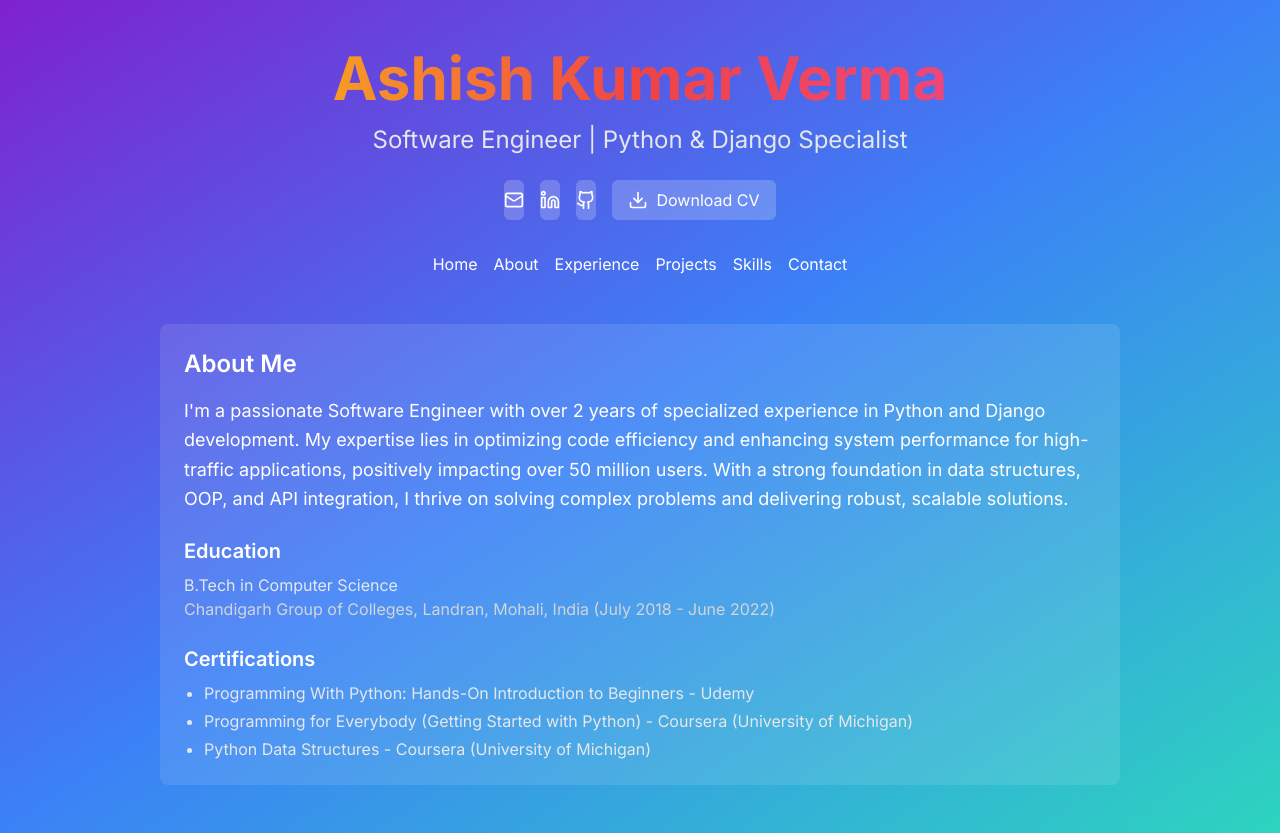
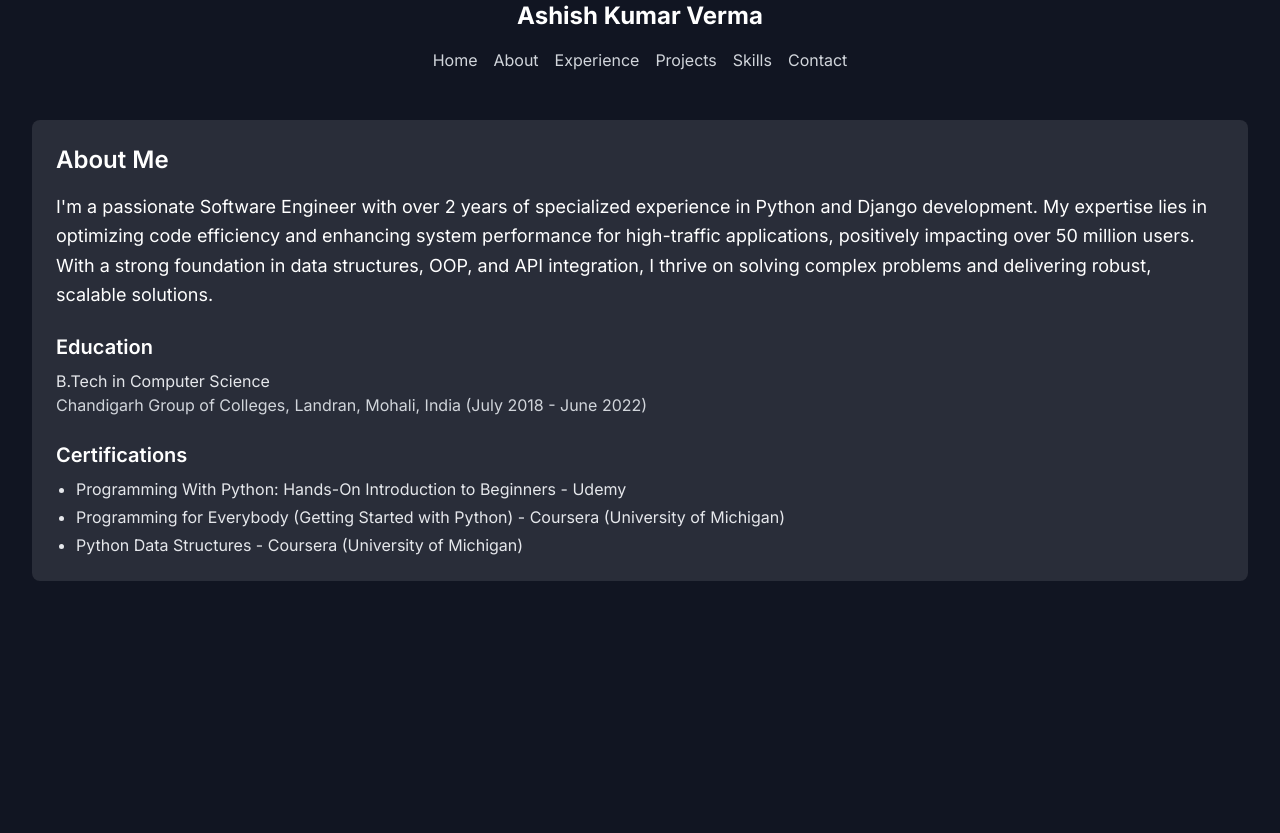
Before and after one commit to ashishcrossml/Portfolio, a Next.js app: page /about in a window 1280 px wide. After the commit the page ends 800 px from the top, so only its background shows below. Built offline with nearby package versions, Linux system fonts and the light colour scheme.

Commit message:
ui changes

```diff
--- a/src/app/globals.css
+++ b/src/app/globals.css
@@ -2,70 +2,19 @@
 @tailwind components;
 @tailwind utilities;
 
-body {
-  font-family: Arial, Helvetica, sans-serif;
+:root {
+  --background: 226 32% 10%;
+  --foreground: 210 40% 98%;
+  --card: 226 32% 12%;
+  --card-foreground: 210 40% 98%;
+  --border: 226 32% 20%;
+  --primary: 210 100% 50%;
+  --primary-foreground: 210 40% 98%;
 }
 
-@layer utilities {
-  .text-balance {
-    text-wrap: balance;
-  }
-}
-
-@layer base {
-  :root {
-    --background: 0 0% 100%;
-    --foreground: 0 0% 3.9%;
-    --card: 0 0% 100%;
-    --card-foreground: 0 0% 3.9%;
-    --popover: 0 0% 100%;
-    --popover-foreground: 0 0% 3.9%;
-    --primary: 0 0% 9%;
-    --primary-foreground: 0 0% 98%;
-    --secondary: 0 0% 96.1%;
-    --secondary-foreground: 0 0% 9%;
-    --muted: 0 0% 96.1%;
-    --muted-foreground: 0 0% 45.1%;
-    --accent: 0 0% 96.1%;
-    --accent-foreground: 0 0% 9%;
-    --destructive: 0 84.2% 60.2%;
-    --destructive-foreground: 0 0% 98%;
-    --border: 0 0% 89.8%;
-    --input: 0 0% 89.8%;
-    --ring: 0 0% 3.9%;
-    --chart-1: 12 76% 61%;
-    --chart-2: 173 58% 39%;
-    --chart-3: 197 37% 24%;
-    --chart-4: 43 74% 66%;
-    --chart-5: 27 87% 67%;
-    --radius: 0.5rem;
-  }
-  .dark {
-    --background: 0 0% 3.9%;
-    --foreground: 0 0% 98%;
-    --card: 0 0% 3.9%;
-    --card-foreground: 0 0% 98%;
-    --popover: 0 0% 3.9%;
-    --popover-foreground: 0 0% 98%;
-    --primary: 0 0% 98%;
-    --primary-foreground: 0 0% 9%;
-    --secondary: 0 0% 14.9%;
-    --secondary-foreground: 0 0% 98%;
-    --muted: 0 0% 14.9%;
-    --muted-foreground: 0 0% 63.9%;
-    --accent: 0 0% 14.9%;
-    --accent-foreground: 0 0% 98%;
-    --destructive: 0 62.8% 30.6%;
-    --destructive-foreground: 0 0% 98%;
-    --border: 0 0% 14.9%;
-    --input: 0 0% 14.9%;
-    --ring: 0 0% 83.1%;
-    --chart-1: 220 70% 50%;
-    --chart-2: 160 60% 45%;
-    --chart-3: 30 80% 55%;
-    --chart-4: 280 65% 60%;
-    --chart-5: 340 75% 55%;
-  }
+body {
+  background-color: hsl(var(--background));
+  color: hsl(var(--foreground));
 }
 
 @layer base {
--- a/src/app/layout.tsx
+++ b/src/app/layout.tsx
@@ -17,38 +17,20 @@ export default function RootLayout({
 }) {
   return (
     <html lang="en">
-      <body className={`${inter.className} min-h-screen bg-gradient-to-br from-purple-700 via-blue-500 to-teal-400 text-white`}>
-        <div className="max-w-5xl mx-auto py-12 px-4 sm:px-6 lg:px-8">
-          <header className="text-center mb-12 relative">
-            <h1 className="text-6xl font-bold mb-4 bg-clip-text text-transparent bg-gradient-to-r from-yellow-400 via-red-500 to-pink-500">
+      <body className={`${inter.className} min-h-screen bg-[#0f172a] text-gray-300`}>
+        <div className="max-w-6xl mx-auto py-8 px-4 sm:px-6 lg:px-8">
+          <header className="flex flex-col md:flex-row justify-between items-center mb-12">
+            <Link href="/" className="text-2xl font-bold text-white mb-4 md:mb-0">
               Ashish Kumar Verma
-            </h1>
-            <p className="text-2xl mb-6 text-gray-200">
-              Software Engineer | Python & Django Specialist
-            </p>
-            <div className="flex justify-center space-x-4 mb-8">
-              <Link href="mailto:ashish20301@gmail.com" aria-label="Email" className="inline-flex items-center justify-center w-10 h-10 rounded-md bg-white bg-opacity-20 hover:bg-opacity-30 transition-colors duration-200">
-                <Mail className="h-5 w-5" />
-              </Link>
-              <Link href="https://www.linkedin.com/in/ashish-kumar-verma/" target="_blank" rel="noopener noreferrer" aria-label="LinkedIn" className="inline-flex items-center justify-center w-10 h-10 rounded-md bg-white bg-opacity-20 hover:bg-opacity-30 transition-colors duration-200">
-                <Linkedin className="h-5 w-5" />
-              </Link>
-              <Link href="https://github.com/ASHISH20301/ASHISH20301" target="_blank" rel="noopener noreferrer" aria-label="GitHub" className="inline-flex items-center justify-center w-10 h-10 rounded-md bg-white bg-opacity-20 hover:bg-opacity-30 transition-colors duration-200">
-                <Github className="h-5 w-5" />
-              </Link>
-              <Link href="https://drive.google.com/file/d/1csjvSXbYmBZiwM5AQT9xF9gRIZurJ2BN/view?usp=drive_link" target="_blank" rel="noopener noreferrer" className="inline-flex items-center justify-center px-4 py-2 rounded-md bg-white bg-opacity-20 hover:bg-opacity-30 transition-colors duration-200">
-                <Download className="h-5 w-5 mr-2" />
-                Download CV
-              </Link>
-            </div>
+            </Link>
             <nav>
               <ul className="flex justify-center space-x-4">
-                <li><Link href="/" className="hover:text-yellow-300">Home</Link></li>
-                <li><Link href="/about" className="hover:text-yellow-300">About</Link></li>
-                <li><Link href="/experience" className="hover:text-yellow-300">Experience</Link></li>
-                <li><Link href="/projects" className="hover:text-yellow-300">Projects</Link></li>
-                <li><Link href="/skills" className="hover:text-yellow-300">Skills</Link></li>
-                <li><Link href="/contact" className="hover:text-yellow-300">Contact</Link></li>
+                <li><Link href="/" className="hover:text-white transition-colors">Home</Link></li>
+                <li><Link href="/about" className="hover:text-white transition-colors">About</Link></li>
+                <li><Link href="/experience" className="hover:text-white transition-colors">Experience</Link></li>
+                <li><Link href="/projects" className="hover:text-white transition-colors">Projects</Link></li>
+                <li><Link href="/skills" className="hover:text-white transition-colors">Skills</Link></li>
+                <li><Link href="/contact" className="hover:text-white transition-colors">Contact</Link></li>
               </ul>
             </nav>
           </header>
--- a/src/app/page.js
+++ b/src/app/page.js
@@ -1,27 +1,36 @@
 import Link from 'next/link'
 import { Button } from "@/components/ui/button"
-import { Card, CardContent } from "@/components/ui/card"
-import { Mail } from "lucide-react"
+import { Github, Linkedin, Mail } from "lucide-react"
 
 export default function Home() {
   return (
-    <div className="text-center">
-      <h2 className="text-3xl font-semibold mb-6">Welcome to My Portfolio</h2>
-      <p className="text-xl mb-8">
-        Explore my work, skills, and experiences through the navigation above.
+    <div className="min-h-[80vh] flex flex-col justify-center">
+      <h1 className="text-4xl md:text-6xl font-bold text-white mb-6">
+        Hi, I&apos;m <span className="text-blue-500">Ashish Kumar Verma</span>
+      </h1>
+      <p className="text-xl md:text-2xl mb-8 max-w-2xl">
+        A Software Engineer specializing in Python & Django development, focused on building efficient and scalable backend solutions.
       </p>
-      <Card className="bg-white bg-opacity-10 border-none text-white">
-        <CardContent className="flex flex-col sm:flex-row justify-between items-center p-6">
-          <p className="text-lg mb-4 sm:mb-0">
-            I&apos;m always open to new opportunities and collaborations. Feel free to reach out!
-          </p>
-          <Button size="lg" variant="secondary" asChild>
-            <Link href="mailto:ashish20301@gmail.com">
-              <Mail className="mr-2 h-5 w-5" /> Contact Me
-            </Link>
+      <div className="flex space-x-4">
+        <Link href="https://github.com/ASHISH20301">
+          <Button variant="outline" size="lg" className="bg-transparent border-gray-700 hover:border-blue-500 hover:text-blue-500">
+            <Github className="mr-2" />
+            GitHub
           </Button>
-        </CardContent>
-      </Card>
+        </Link>
+        <Link href="https://www.linkedin.com/in/ashish-kumar-verma/">
+          <Button variant="outline" size="lg" className="bg-transparent border-gray-700 hover:border-blue-500 hover:text-blue-500">
+            <Linkedin className="mr-2" />
+            LinkedIn
+          </Button>
+        </Link>
+        <Link href="mailto:ashish20301@gmail.com">
+          <Button variant="outline" size="lg" className="bg-transparent border-gray-700 hover:border-blue-500 hover:text-blue-500">
+            <Mail className="mr-2" />
+            Email
+          </Button>
+        </Link>
+      </div>
     </div>
   )
 }
--- a/tailwind.config.js
+++ b/tailwind.config.js
@@ -12,50 +12,10 @@ module.exports = {
   		colors: {
   			background: 'hsl(var(--background))',
   			foreground: 'hsl(var(--foreground))',
-  			card: {
-  				DEFAULT: 'hsl(var(--card))',
-  				foreground: 'hsl(var(--card-foreground))'
-  			},
-  			popover: {
-  				DEFAULT: 'hsl(var(--popover))',
-  				foreground: 'hsl(var(--popover-foreground))'
-  			},
-  			primary: {
-  				DEFAULT: 'hsl(var(--primary))',
-  				foreground: 'hsl(var(--primary-foreground))'
-  			},
-  			secondary: {
-  				DEFAULT: 'hsl(var(--secondary))',
-  				foreground: 'hsl(var(--secondary-foreground))'
-  			},
-  			muted: {
-  				DEFAULT: 'hsl(var(--muted))',
-  				foreground: 'hsl(var(--muted-foreground))'
-  			},
-  			accent: {
-  				DEFAULT: 'hsl(var(--accent))',
-  				foreground: 'hsl(var(--accent-foreground))'
-  			},
-  			destructive: {
-  				DEFAULT: 'hsl(var(--destructive))',
-  				foreground: 'hsl(var(--destructive-foreground))'
-  			},
   			border: 'hsl(var(--border))',
-  			input: 'hsl(var(--input))',
-  			ring: 'hsl(var(--ring))',
-  			chart: {
-  				'1': 'hsl(var(--chart-1))',
-  				'2': 'hsl(var(--chart-2))',
-  				'3': 'hsl(var(--chart-3))',
-  				'4': 'hsl(var(--chart-4))',
-  				'5': 'hsl(var(--chart-5))'
-  			}
+  			primary: 'hsl(var(--primary))',
+  			'primary-foreground': 'hsl(var(--primary-foreground))',
   		},
-  		borderRadius: {
-  			lg: 'var(--radius)',
-  			md: 'calc(var(--radius) - 2px)',
-  			sm: 'calc(var(--radius) - 4px)'
-  		}
   	}
   },
   plugins: [require("tailwindcss-animate")],
```
